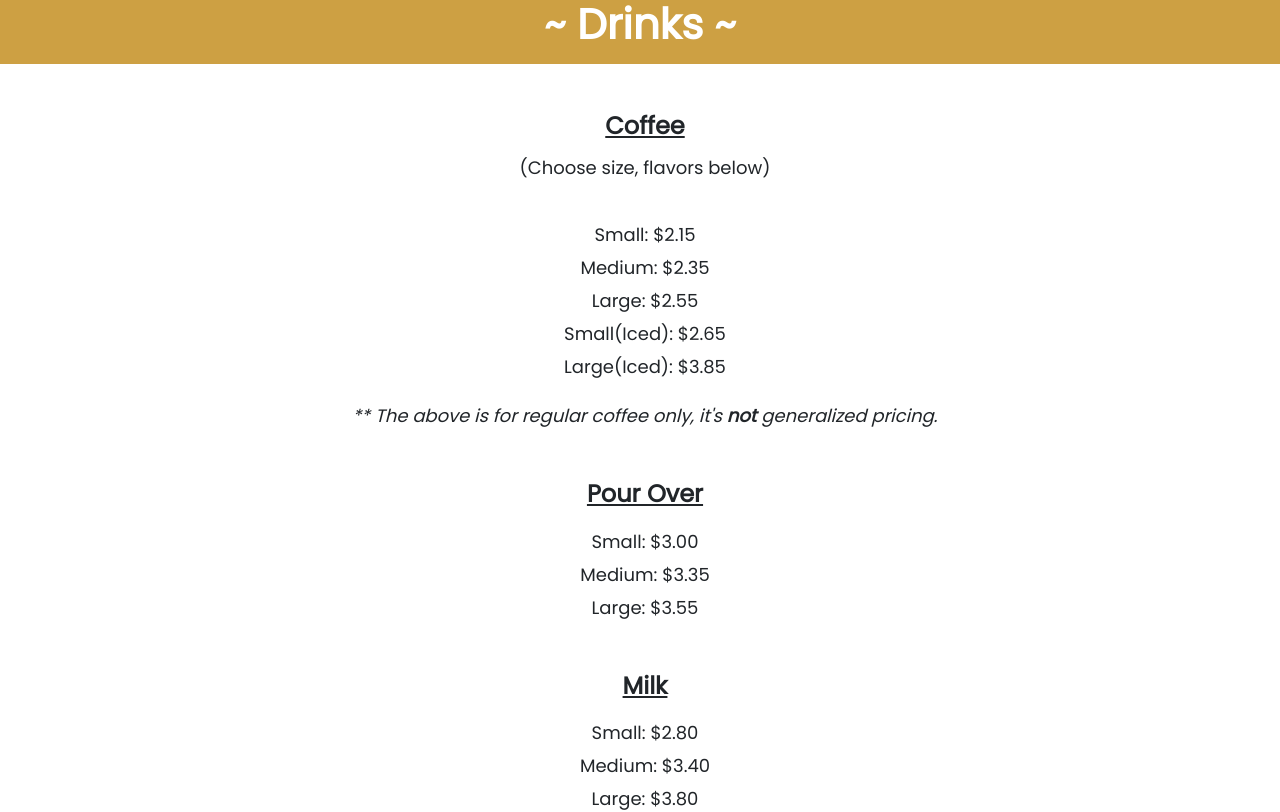
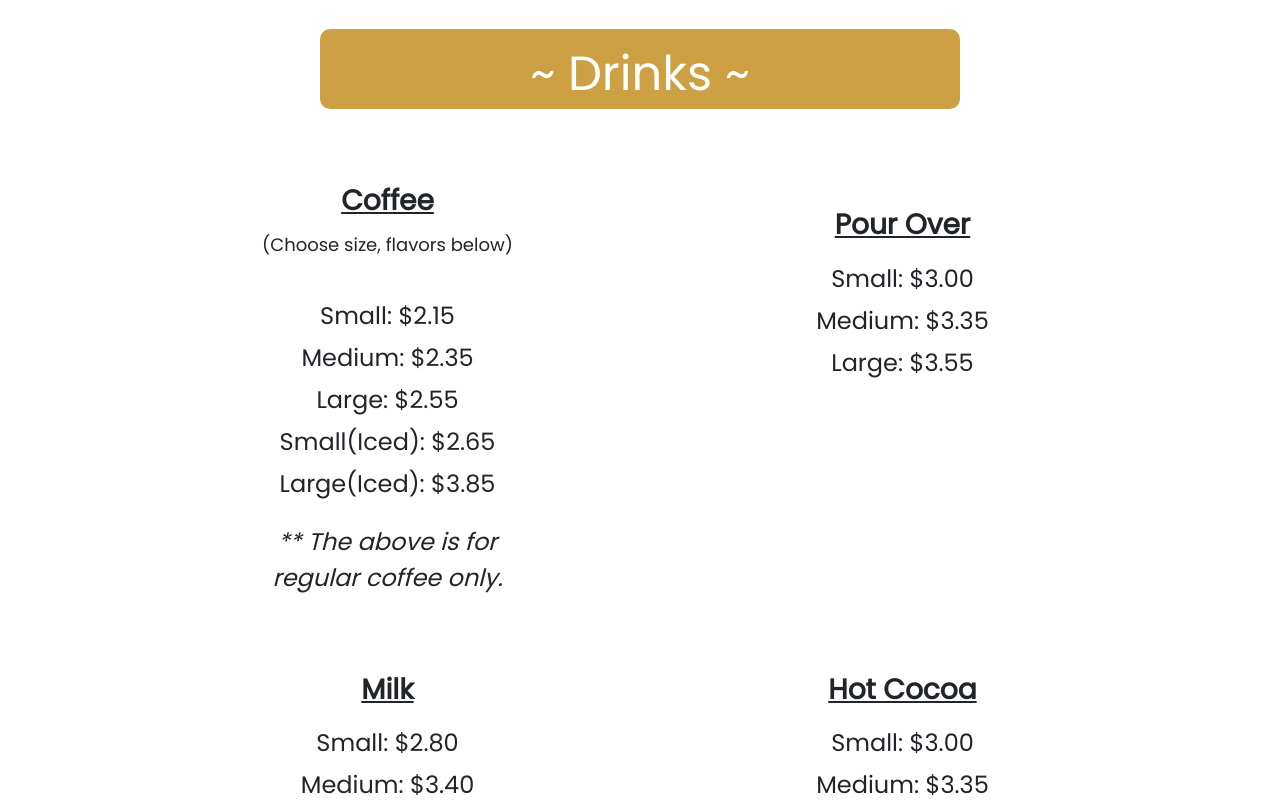
Before and after one commit to jakeisadev/mugs-react, a React (Create React App) app: page /Menu in a window 1280 px wide. Shown: the part 640-1452 px from the top of the page. Built offline with nearby package versions, Linux system fonts and the light colour scheme.

Commit message:
menu css complete

```diff
--- a/src/components/Menu.js
+++ b/src/components/Menu.js
@@ -10,6 +10,7 @@ function Menu() {
         <h1 className="pt-3">~ Drinks ~</h1>
       </div>
       <div className="menu-div">
+        <div className="menu-responsive-tablet">
           <div className="d-flex flex-column mt-5">
             <div className="d-flex flex-column justify-content-center mb-3 align-items-center">
               <h2>Coffee</h2>
@@ -23,8 +24,7 @@ function Menu() {
               <li>Large(Iced): $3.85</li>
               <li className="mt-3">
                 <em>
-                ** The above is for regular coffee only, it's{" "}
-                <strong>not</strong> generalized pricing.
+                  ** The above is for regular coffee only.
                 </em>
               </li>
             </ul>
@@ -39,6 +39,8 @@ function Menu() {
               <li>Large: $3.55</li>
             </ul>
           </div>
+          </div>
+          <div className="menu-responsive-tablet">
           <div className="d-flex flex-column mt-4">
             <div className="d-flex justify-content-center mb-2 mt-4">
               <h2>Milk</h2>
@@ -61,6 +63,8 @@ function Menu() {
               <li>Large: $3.55</li>
             </ul>
           </div>
+          </div>
+          <div className="menu-responsive-tablet">
           <div className="d-flex flex-column mt-4">
             <div className="d-flex justify-content-center mb-2 mt-4">
               <h2>French Press</h2>
@@ -81,6 +85,8 @@ function Menu() {
               <li>Large(Iced): $4.40</li>
             </ul>
           </div>
+          </div>
+          <div className="menu-responsive-tablet">
           <div className="d-flex flex-column mt-4">
             <div className="d-flex justify-content-center mb-2 mt-4">
               <h2>Tea</h2>
@@ -105,6 +111,8 @@ function Menu() {
               <li>Large(Iced): $4.20</li>
             </ul>
           </div>
+          </div>
+          <div className="menu-responsive-tablet">
           <div className="d-flex flex-column mt-4">
             <div className="d-flex justify-content-center mb-2 mt-4">
               <h2>Mocha</h2>
@@ -129,6 +137,8 @@ function Menu() {
               <li>Large(Iced): $4.50</li>
             </ul>
           </div>
+          </div>
+          <div className="menu-responsive-tablet">
           <div className="d-flex flex-column mt-4">
             <div className="d-flex justify-content-center mb-2 mt-4">
               <h2>Cappuccino</h2>
@@ -149,6 +159,8 @@ function Menu() {
               <li>Large: $4.00</li>
             </ul>
           </div>
+          </div>
+          <div className="menu-responsive-tablet">
           <div className="d-flex flex-column mt-4">
             <div className="d-flex justify-content-center mb-2 mt-4">
               <h2>American Macchiato</h2>
@@ -173,6 +185,8 @@ function Menu() {
               <li>Large(Iced): $4.45</li>
             </ul>
           </div>
+          </div>
+          <div className="menu-responsive-tablet">
           <div className="d-flex flex-column mt-4">
             <div className="d-flex justify-content-center mb-2 mt-4">
               <h2>Espresso</h2>
@@ -197,7 +211,8 @@ function Menu() {
               <li>Large(Iced): $4.25</li>
             </ul>
           </div>
-        <div className="d-flex flex-column mt-4">
+          </div>
+          <div className="d-flex flex-column mt-4 font-tablet">
             <div className="d-flex justify-content-center mb-2 mt-4">
               <h2>Nitro</h2>
             </div>
@@ -209,7 +224,7 @@ function Menu() {
             <h1 className="pt-3">~ Flavors ~</h1>
             <p>(Sugar-Free available for + $.55)</p>
           </div>
-        <ul className="size-list">
+          <ul className="size-list font-tablet">
             <li>Vanilla</li>
             <li>Caramel</li>
             <li>Hazelnut</li>
@@ -228,7 +243,7 @@ function Menu() {
           <div className="extras-header">
             <h1 className="pt-3">~ Extras ~</h1>
           </div>
-          <ul className="size-list">
+          <ul className="size-list font-tablet">
             <li>Macha: $1.00</li>
             <li>Espresso Shot: $1.00</li>
             <li>Steamed Milk: $.75</li>
@@ -240,7 +255,7 @@ function Menu() {
             <h1 className="pt-3">~ Milkshakes ~</h1>
             <p>(Small: $4.30 / Large: $4.90)</p>
           </div>
-          <ul className="size-list">
+          <ul className="size-list font-tablet">
             <li>Vanilla</li>
             <li>Vanilla Coffee</li>
             <li>Chocolate</li>
@@ -253,14 +268,14 @@ function Menu() {
           <div className="extras-header">
             <h1 className="pt-3">~ Smoothies ~</h1>
             <p>(Ask for flavors)</p>
-            <p>Small: $4.30 / Large: 4.90</p>
+            <p className="font-tablet">Small: $4.30 / Large: 4.90</p>
           </div>
         </div>
         <div className="d-flex flex-column mt-4 extras">
           <div className="extras-header">
             <h1 className="pt-3">~ Fridge ~</h1>
           </div>
-          <ul className="size-list">
+          <ul className="size-list font-tablet">
             <li>Water Bottle: $1.75</li>
             <li>Juice: $1.99</li>
             <li>Soda: $1.85</li>
@@ -273,7 +288,7 @@ function Menu() {
             <h1 className="pt-3">~ Breakfast ~</h1>
           </div>
           <h2 className="mt-4">Breads</h2>
-          <ul className="size-list">
+          <ul className="size-list font-tablet">
             <li className="mt-3">Panini: $2.50</li>
             <p>(until 11:00am)</p>
             <br />
@@ -283,7 +298,7 @@ function Menu() {
             <p>(Ask about flavors)</p>
           </ul>
           <h2 className="mt-4">Fillings</h2>
-          <ul className="size-list">
+          <ul className="size-list font-tablet">
             <li className="mt-3">Bacon: $1.00</li>
             <li>Chicken Salad: $3.99</li>
           </ul>
@@ -293,12 +308,12 @@ function Menu() {
             <h1 className="pt-3">~ Lunch ~</h1>
           </div>
           <h2 className="mt-4">Salads</h2>
-          <ul className="size-list">
+          <ul className="size-list font-tablet">
             <li className="mt-3">Tuna Salad: $3.99</li>
             <li>Chicken Salad: $3.99</li>
           </ul>
           <h2 className="mt-4">Combos</h2>
-          <ul className="size-list">
+          <ul className="size-list font-tablet">
             <li className="mt-3">Combo: $5.99</li>
             <p className="pt-0 mt-3">+ Sandwich</p>
             <p className="pt-0">+ Coffee/Tea/Juice</p>
@@ -309,7 +324,7 @@ function Menu() {
           <div className="extras-header">
             <h1 className="pt-3">~ Bakery ~</h1>
           </div>
-          <ul className="size-list">
+          <ul className="size-list font-tablet">
             <li className="mt-3">Muffin: $2.50</li>
             <li>Pound Cake: $2.25</li>
             <li>Scone: $2.25</li>
--- a/src/components/Navbar.js
+++ b/src/components/Navbar.js
@@ -50,9 +50,6 @@ function Navbar() {
           <Link to="./Events"><a href="/#">Events</a></Link>
           </li>
           <li>
-            <a href="/#">About</a>
-          </li>
-          <li>
             <a href="/#">Contact</a>
           </li>
         </ul>
--- a/src/resources/menu.css
+++ b/src/resources/menu.css
@@ -2,7 +2,6 @@
 .flavors-header h1,
 .extras-header h1 {
   font-size: 42px;
-  font-weight: bold;
   text-align: center;
   background-color: rgba(205,160,67,255);
   padding: 0;
@@ -62,3 +61,48 @@
     font-size: 18px;
     padding: 3px;
 }
+
+@media screen and (min-width: 768px) {
+  .menu-responsive-tablet {
+    display: flex;
+    justify-content: space-evenly;
+  }
+
+  .menu-responsive-tablet > div {
+    width: 275px;
+    height: fit-content;
+    margin-top: 50px !important;
+  }
+
+  .menu-responsive-tablet * h2 {
+    font-size: 28px !important;
+  }
+
+  .menu-responsive-tablet > div * li {
+    font-size: 22px;
+  }
+
+  .font-tablet h2{
+    font-size: 28px !important;
+  }
+
+  .font-tablet * li {
+    font-size: 22px !important;
+  }
+
+  .size-list li {
+    font-size: 24px !important;
+  }
+
+  .coffee-header h1,
+  .flavors-header h1,
+  .extras-header h1 {
+    width: 50%;
+    margin: auto;
+    margin-bottom: 25px;
+    margin-top: 45px;
+    border-radius: 10px;
+    font-size: 48px;
+}
+
+}
```
Lines whose indentation alone changed are shown as unchanged.
